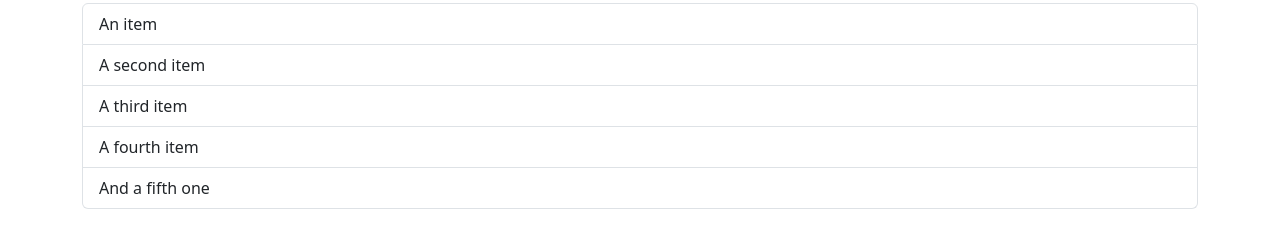
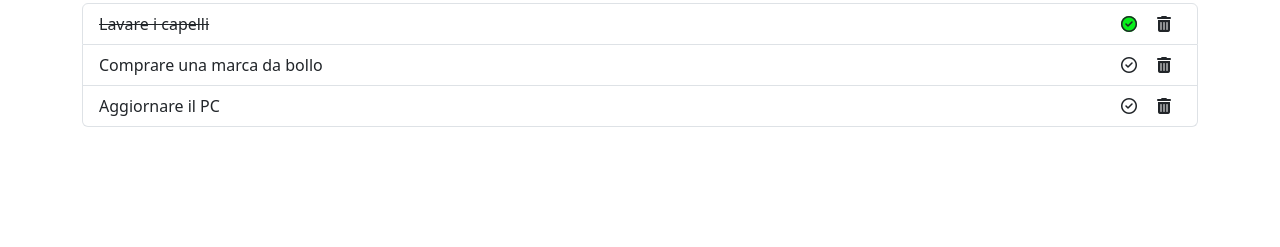
Before and after one commit to PasquiFra/vue-todolist, a plain HTML site: page index.html in a window 1280 px wide. Shown: the part 63-310 px from the top of the page. Drawn offline with nearby package versions, Linux system fonts and the light colour scheme.

Commit message:
MILESTONE 1 done

```diff
--- a/index.html
+++ b/index.html
@@ -28,6 +28,7 @@
         <script src="https://unpkg.com/vue@3/dist/vue.global.js"></script>
 
         <!--! Javascript -->
+        <script src="./js/data.js" ></script>
         <script src="./js/script.js" defer></script>
     </head>
 
@@ -44,11 +45,19 @@
             <main>
 
                 <ul class="list-group">
-                    <li class="list-group-item">An item</li>
-                    <li class="list-group-item">A second item</li>
-                    <li class="list-group-item">A third item</li>
-                    <li class="list-group-item">A fourth item</li>
-                    <li class="list-group-item">And a fifth one</li>
+                    <li v-for="(todo, i) in todos" class="list-group-item d-flex justify-content-between">
+                        <span :class="{ 'text-decoration-line-through': todos[i].done }">
+                            {{todo.text}}
+                        </span>
+                        <span>
+                            <i role="button" class="fa-regular fa-circle-check"
+                            :class="{'bg-green rounded-circle': todos[i].done }"
+                            @click="toggleClass(i)"></i>
+                            <i role="button" class="fa-solid fa-trash-can"
+                            v-on:click="deleteText"></i>
+                        </span>
+                    </li>
+
                 </ul>
 
             </main>
--- /dev/null
+++ b/js/data.js
@@ -0,0 +1,5 @@
+todos = [
+    { id: 2, done: true, text: 'Lavare i capelli' },
+    { id: 3, done: false, text: 'Comprare una marca da bollo' },
+    { id: 4, done: false, text: 'Aggiornare il PC' }
+]
--- a/js/script.js
+++ b/js/script.js
@@ -6,12 +6,17 @@ const app = createApp ({
     name: "ToDoList",
     data () {
         return {
-            message: "Questo messaggio è stato scritto su Javascript"
+            todos,
         }
     },
-    /*methods: {
-
-    }*/
+    methods: {
+        toggleClass(i) {
+            this.todos[i].done = !this.todos[i].done;
+        },
+        // deleteText () {
+        //     this.todos.filter()
+        // }
+    }
 })
 
 app.mount("#root");
--- a/style/style.css
+++ b/style/style.css
@@ -3,3 +3,26 @@ header h1 {
     font-size: 3rem;
     color: dodgerblue;
 }
+
+i {
+    margin: 0 10px;
+}
+
+li i:hover {
+    border-radius: 50%;
+    transform: scale(1.2);
+    transition: transform 0.5s linear;
+}
+li i.fa-circle-check:hover {
+    box-shadow: 0px 0px 10px #07f01a;
+}
+li i.fa-trash-can:hover {
+    box-shadow: 0px 0px 10px #db0a0a;
+}
+
+.bg-green {
+    background-color: #07f01a;
+}
+.bg-red {
+    background-color: #db0a0a;
+}
```
